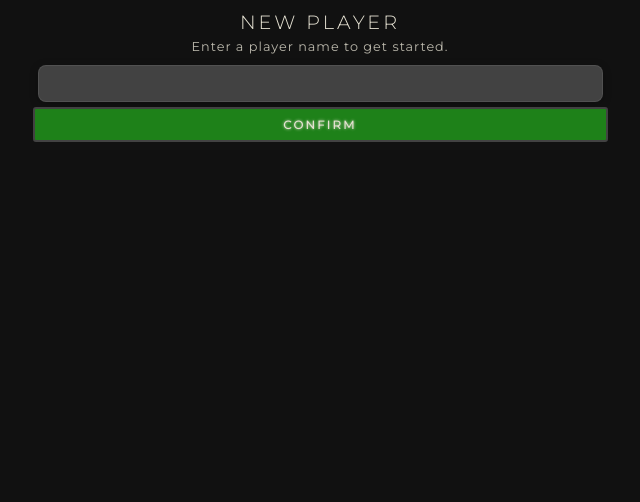
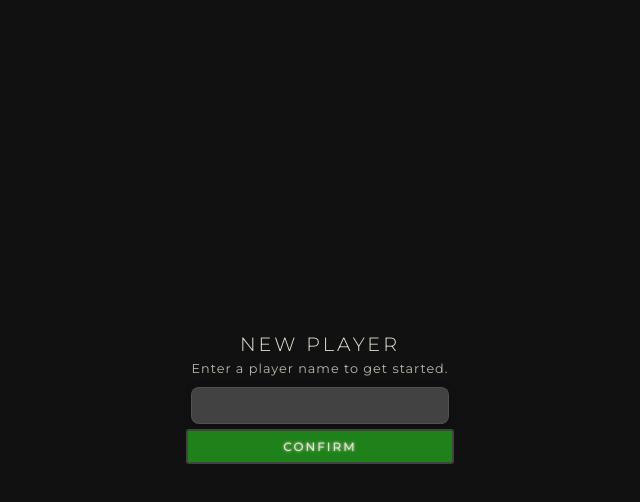
Before and after one commit to andgr457/questers-run-p, a React (Vite) app: page / in a window 1280 px wide. Shown: the top 502 px of the page, without its empty margins (320-960 px from the left). Built offline with nearby package versions, Linux system fonts and the light colour scheme.

Commit message:
working through input form height issues

```diff
--- a/src/entity/character/components/new/NewCharacter.tsx
+++ b/src/entity/character/components/new/NewCharacter.tsx
@@ -1,5 +1,5 @@
 import { useState, useCallback } from 'react'
-import ViewInputScreen from '../../../../ui/input-form/InputForm'
+import InputForm from '../../../../ui/input-form/InputForm'
 import { type CharacterClassEntity, type CharacterClassId } from '../../../character-class/types/CharacterClassEntity.types'
 import { GAME_CHARACTER_CLASSES, GAME_CLASSES } from '../../../character-class/data/CharacterClassEntity.data'
 import CharacterClassDetail from '../../../character-class/components/detail/CharacterClassDetail'
@@ -35,13 +35,13 @@ export default function NewCharacter(){
 
 
   return (
-    <ViewInputScreen
+    <InputForm
       transition={{
         title: 'Time for someone new to join the ranks...',
         delay: 2000
       }}
       showCancel={false}
-      actionsLocation='top'
+      actionsLocation='bottom'
       screens={[
         {
           index: 0,
@@ -142,6 +142,7 @@ export default function NewCharacter(){
                   id: crypto.randomUUID(),
                   name: name,
                   locationId: LOCATION_IDS.ORON_WOODS_1,
+                  isIdle: true,
                   level: 1,
                   xp: 0,
                   xpNextLevel: 100,
--- a/src/entity/character/types/CharacterEntity.types.ts
+++ b/src/entity/character/types/CharacterEntity.types.ts
@@ -6,6 +6,7 @@ export interface CharacterEntity {
 
   name: string
   classId: string
+  isIdle: boolean
   xp: number
   xpNextLevel: number
   level: number
--- a/src/entity/player/components/new/NewPlayer.tsx
+++ b/src/entity/player/components/new/NewPlayer.tsx
@@ -1,5 +1,5 @@
 import { useState, useCallback } from 'react'
-import ViewInputScreen from '../../../../ui/input-form/InputForm'
+import InputForm from '../../../../ui/input-form/InputForm'
 import type { PlayerEntity } from '../../types/PlayerEntity.types'
 import { eventBus } from '../../../../engine/event/EventBus'
 import { eventHistoryRuntimeService } from '../../../../engine/event/EventHistoryRuntimeService'
@@ -29,7 +29,7 @@ export default function NewPlayer(){
 
 
   return (
-    <ViewInputScreen
+    <InputForm
       transition={{
         title: 'The world slowly comes into focus...',
         delay: 1000
--- a/src/game/context-menu/components/ContextMenuButton.tsx
+++ b/src/game/context-menu/components/ContextMenuButton.tsx
@@ -10,6 +10,9 @@ interface Props {
 
 export default function ContextMenuButton(props: Props) {
   const { action } = props
+  if(!action.pulse){
+    action.pulse = false
+  }
 
   let border = 'solid 1px '
   if(action.borderColor){
@@ -19,7 +22,7 @@ export default function ContextMenuButton(props: Props) {
   }
   return (
     <button
-      className={styles.contextButton}
+      className={`${styles.contextButton} ${action.pulse === true ? styles.pulse : '' }`}
       onClick={action.onClick}
       title={action.label}
       style={{color: action.color ?? 'var(--text)', border: border}}
--- a/src/game/context-menu/components/ContextMenuRail.module.css
+++ b/src/game/context-menu/components/ContextMenuRail.module.css
@@ -71,7 +71,7 @@
   transition: transform 1s ease;
 }
 
-.recording {
+.pulse {
   animation: pulse 1s infinite;
 }
 
--- a/src/game/context-menu/components/ContextMenuShell.tsx
+++ b/src/game/context-menu/components/ContextMenuShell.tsx
@@ -53,6 +53,7 @@ export default function ContextMenuShell(props: Props) {
     return unsub
   }, [])
 
+  const anyUnviewedNotifications = eventHistory.some(h => h.viewed === false)
   const leftActions = useMemo<ContextMenuAction[]>(() => {
     if(!player) return []
     if(!characters || characters.length === 0) return []
@@ -73,7 +74,8 @@ export default function ContextMenuShell(props: Props) {
       iconName: 'notifications',
       iconRotate: false,
       borderColor: overlayMode === 'event_history' ? 'var(--gold)' : 'var(--text)',
-      color: eventHistory.filter(h => h.viewed === false).length > 0 ? '#ef4444' : 'var(--text)',
+      pulse: anyUnviewedNotifications,
+      color: anyUnviewedNotifications ? '#ef4444' : 'var(--text)',
       onClick: () => overlayMode === 'event_history' ? setOverlayMode('world') : setOverlayMode('event_history'),
     })
     actions.push({
--- a/src/game/context-menu/types/ContextMenuAction.types.ts
+++ b/src/game/context-menu/types/ContextMenuAction.types.ts
@@ -8,4 +8,5 @@ export interface ContextMenuAction {
   onClick: () => void
   color?: string
   borderColor?: string
+  pulse?: boolean
 }
--- a/src/ui/input-form/InputForm.module.css
+++ b/src/ui/input-form/InputForm.module.css
@@ -1,17 +1,21 @@
 .wrapper {
+    position: absolute;
+  inset: 0;
+
+  display: flex;
+  align-items: center;
+  justify-content: center;
   background: var(--bg-dark-1);
   color: var(--text);
   letter-spacing: 1px;
   font-size: 16px;
-  height: 100%;
+  /* height: 100%; */
   overflow-y: auto;
 }
 
 .container {
   opacity: 0;
 
-  margin-left: 25%;
-  margin-right: 25%;
 
   display: flex;
   flex-direction: column;
--- a/src/ui/input-form/InputForm.tsx
+++ b/src/ui/input-form/InputForm.tsx
@@ -16,7 +16,7 @@ interface ScreenIndexes {
   screenStepIndex: number
 }
 
-export default function ViewInputScreen(props: Props) {
+export default function InputForm(props: Props) {
   const {
     screens,
     transition,
```
